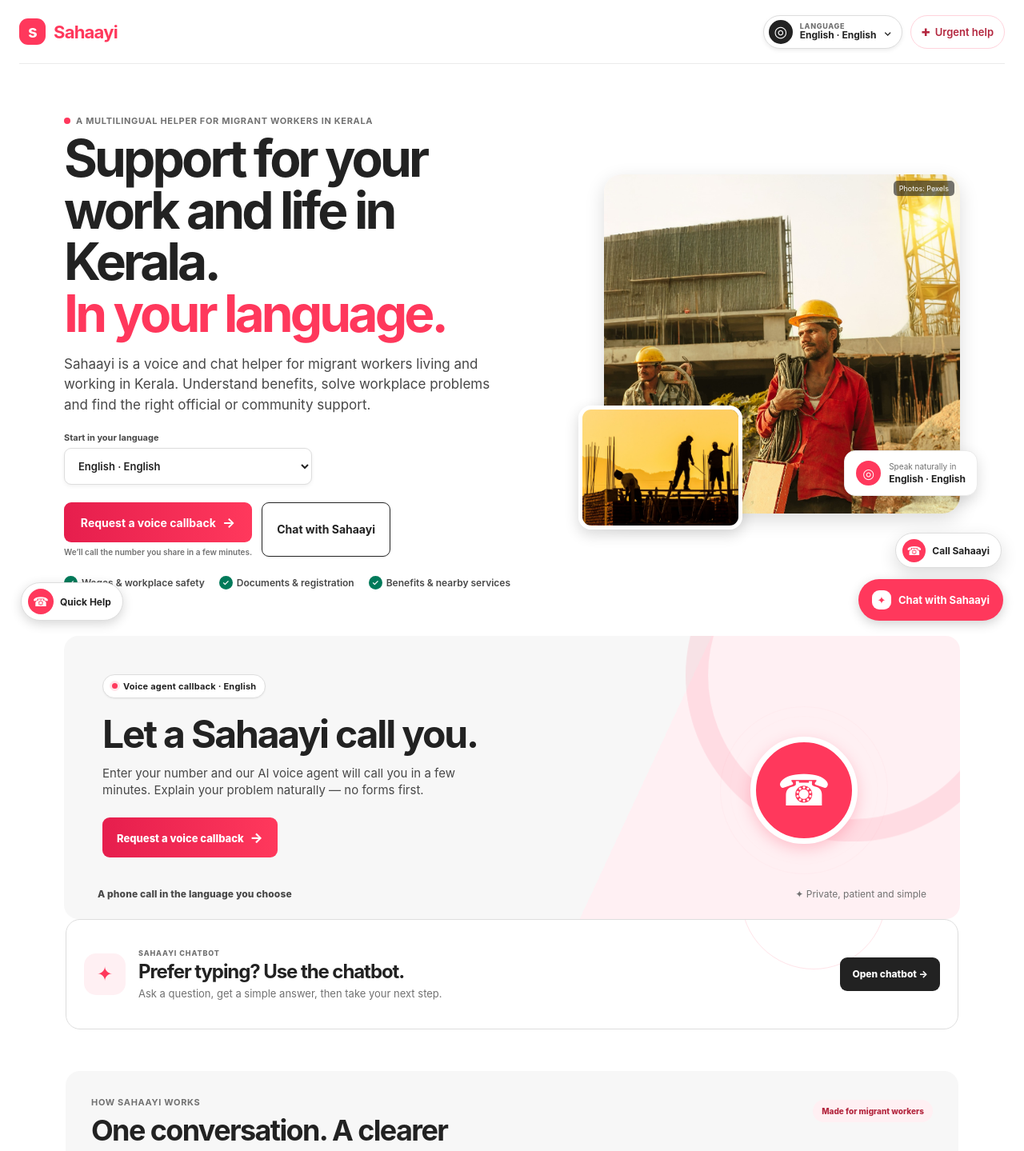
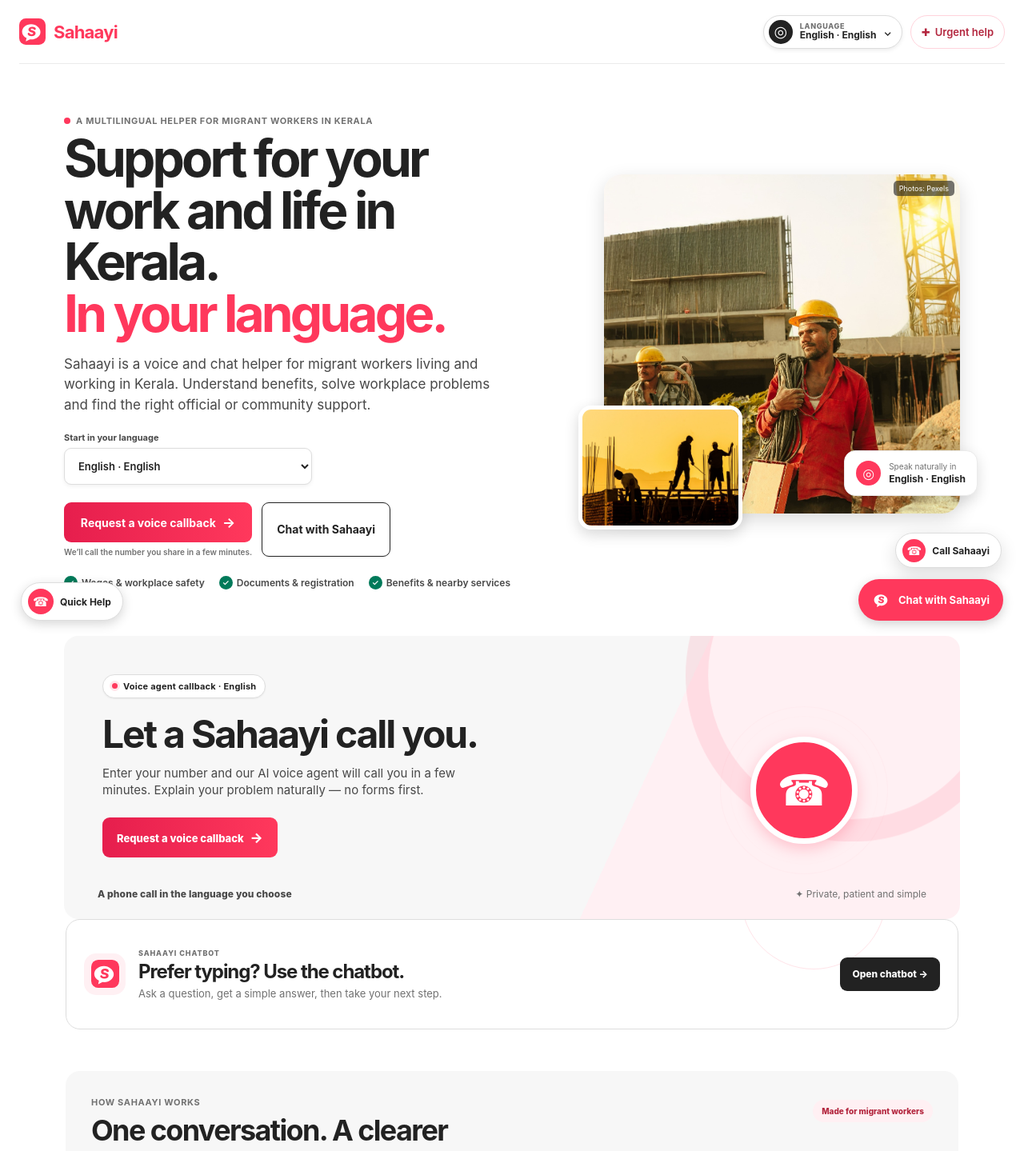
Before and after one commit to MSharooq/CodexNightline, a React (Vite) app: page / in a window 1280 px wide. Shown: the top 1439 px of the page at 80% size. Built offline with nearby package versions, Linux system fonts and the light colour scheme.

Commit message:
feat: use Sahaayi logo across the app

```diff
--- a/src/App.tsx
+++ b/src/App.tsx
@@ -355,7 +355,7 @@
         </section>
 
         <section className="chat-spotlight" aria-label="Chat with Sahaayi AI">
-          <div className="chat-spotlight-icon">✦</div>
+          <div className="chat-spotlight-icon"><img className="sahaayi-logo" src="/icons/sahaayi-icon.svg" alt="" /></div>
           <div className="chat-spotlight-copy"><span className="chat-kicker">Sahaayi chatbot</span><h2>Prefer typing? Use the chatbot.</h2><p>Ask a question, get a simple answer, then take your next step.</p></div>
           <button type="button" onClick={() => setChatOpen(true)}>Open chatbot <span>→</span></button>
         </section>
@@ -422,7 +422,7 @@
   return (
     <div className="app-shell">
       <header className="topbar">
-        <button type="button" className="brand" onClick={() => setPage('home')} aria-label="Sahaayi home"><span className="brand-mark">s</span><span>Sahaayi</span></button>
+        <button type="button" className="brand" onClick={() => setPage('home')} aria-label="Sahaayi home"><img className="brand-logo" src="/icons/sahaayi-icon.svg" alt="" /><span>Sahaayi</span></button>
         <div className="top-actions">
           <div className="language-menu notranslate" translate="no">
             <button className="language-switch" type="button" onClick={() => setLanguageOpen((open) => !open)}><span className="language-icon">◎</span><span className="language-copy"><small>Language</small><strong>{language.label}<span className="hide-on-small"> · {language.name}</span></strong></span><span>⌄</span></button>
@@ -435,7 +435,7 @@
       <div className="content-wrap">{renderPage()}</div>
 
       <footer className="site-footer">
-        <div className="site-footer-inner"><div className="footer-brand"><span className="brand-mark">s</span><div><strong>Sahaayi</strong><small>A multilingual helper for workers in Kerala</small></div></div><div className="footer-note"><strong>Privacy</strong><p>How Sahaayi uses your number: only to request the callback you approve. Please do not share bank or identity numbers in chat.</p></div><div className="footer-note emergency"><strong>Not an emergency service</strong><p>For immediate danger or a serious medical emergency, seek urgent local help first.</p></div></div>
+        <div className="site-footer-inner"><div className="footer-brand"><img className="brand-logo" src="/icons/sahaayi-icon.svg" alt="" /><div><strong>Sahaayi</strong><small>A multilingual helper for workers in Kerala</small></div></div><div className="footer-note"><strong>Privacy</strong><p>How Sahaayi uses your number: only to request the callback you approve. Please do not share bank or identity numbers in chat.</p></div><div className="footer-note emergency"><strong>Not an emergency service</strong><p>For immediate danger or a serious medical emergency, seek urgent local help first.</p></div></div>
       </footer>
 
       {page !== 'dashboard' && <nav className="bottom-nav" aria-label="Main navigation">
@@ -455,7 +455,7 @@
       {showCaseSheet && <CaseSheet result={caseDraft} onClose={() => { setShowCaseSheet(false); setCaseDraft(null) }} onCreate={createCase} />}
       {isCallbackOpen && <CallbackSheet language={language.name} onClose={() => setCallbackOpen(false)} onSuccess={(message) => { setCallbackOpen(false); notify(message) }} />}
       {page !== 'dashboard' && <button type="button" className="call-launcher" onClick={() => { setChatOpen(false); setCallbackOpen(true) }} aria-label="Request a call from Sahaayi"><span>☎</span><strong>Call Sahaayi</strong></button>}
-      {page !== 'dashboard' && <button type="button" className="chat-launcher" onClick={() => setChatOpen(true)} aria-label="Open Sahaayi chat"><span>✦</span><strong>Chat with Sahaayi</strong></button>}
+      {page !== 'dashboard' && <button type="button" className="chat-launcher" onClick={() => setChatOpen(true)} aria-label="Open Sahaayi chat"><span><img className="sahaayi-logo" src="/icons/sahaayi-icon.svg" alt="" /></span><strong>Chat with Sahaayi</strong></button>}
       {page !== 'dashboard' && <button type="button" className="quick-help-launcher" onClick={() => setQuickHelpOpen(true)} aria-label="Open Kerala quick help"><span>☎</span><strong>Quick Help</strong></button>}
       {isChatOpen && <Chatbot language={language.name} onClose={() => setChatOpen(false)} onRequestCallback={() => { setChatOpen(false); setCallbackOpen(true) }} />}
       {isQuickHelpOpen && <QuickHelpSheet onClose={() => setQuickHelpOpen(false)} />}
@@ -506,7 +506,7 @@
   }
 
   return <aside className="chat-panel" role="dialog" aria-modal="false" aria-label="Chat with Sahaayi">
-    <header className="chat-header"><div><span className="chat-avatar">✦</span><div><strong>Sahaayi</strong><small>Here to help in {language}</small></div></div><button type="button" onClick={onClose} aria-label="Close chat">×</button></header>
+    <header className="chat-header"><div><span className="chat-avatar"><img className="sahaayi-logo" src="/icons/sahaayi-icon.svg" alt="" /></span><div><strong>Sahaayi</strong><small>Here to help in {language}</small></div></div><button type="button" onClick={onClose} aria-label="Close chat">×</button></header>
     <div className="chat-messages" aria-live="polite">
       {messages.map((message) => <div className={`chat-message ${message.role}`} key={message.id}>{message.content}</div>)}
       {isSending && <div className="chat-message assistant typing" aria-label="Sahaayi is typing"><span /><span /><span /></div>}
@@ -729,7 +729,7 @@
   const visibleQueue = queue.filter((item) => filter === 'all' || (filter === 'urgent' ? Boolean(item.urgency) : item.status === 'Awaiting you'))
   const urgent = queue.filter((item) => item.urgency).length
   return <main className="dashboard-page">
-    <aside className="dashboard-nav"><button type="button" className="brand"><span className="brand-mark">s</span><span>Sahaayi</span></button><p className="dashboard-role">Support workspace</p><button className="dashboard-nav-item selected" type="button">◫ Case inbox <span>{queue.length}</span></button><button className="dashboard-nav-item" type="button">✦ My assignments</button><button className="dashboard-nav-item" type="button">⌁ Service directory</button><button className="dashboard-nav-item" type="button">▥ Insights</button><button className="exit-dashboard" type="button" onClick={onExit}>← Worker app</button></aside>
+    <aside className="dashboard-nav"><button type="button" className="brand"><img className="brand-logo" src="/icons/sahaayi-icon.svg" alt="" /><span>Sahaayi</span></button><p className="dashboard-role">Support workspace</p><button className="dashboard-nav-item selected" type="button">◫ Case inbox <span>{queue.length}</span></button><button className="dashboard-nav-item" type="button">✦ My assignments</button><button className="dashboard-nav-item" type="button">⌁ Service directory</button><button className="dashboard-nav-item" type="button">▥ Insights</button><button className="exit-dashboard" type="button" onClick={onExit}>← Worker app</button></aside>
     <section className="dashboard-main"><header className="dashboard-header"><div><p className="eyebrow">Caseworker dashboard</p><h1>Good morning, Anjali.</h1></div><div className="dashboard-header-actions"><button type="button">⌕ Search</button><span className="agent-avatar">A</span></div></header>
       <section className="metrics"><article><span className="metric-icon blue">◫</span><div><strong>{queue.length}</strong><p>New cases</p></div><span className="metric-change">+3 today</span></article><article><span className="metric-icon danger">✚</span><div><strong>{urgent}</strong><p>Urgent review</p></div><span className="metric-change danger-text">Needs attention</span></article><article><span className="metric-icon mint">✓</span><div><strong>18</strong><p>Resolved this week</p></div><span className="metric-change">+24%</span></article></section>
       <section className="inbox-heading"><div><h2>Incoming cases</h2><p>AI-generated summaries must be reviewed before action.</p></div><div className="filters"><button type="button" className={filter === 'all' ? 'filter-active' : ''} onClick={() => setFilter('all')}>All cases</button><button type="button" className={filter === 'urgent' ? 'filter-active' : ''} onClick={() => setFilter('urgent')}>Urgent</button><button type="button" className={filter === 'unassigned' ? 'filter-active' : ''} onClick={() => setFilter('unassigned')}>Needs worker reply</button></div></section>
```
Also changed, not shown: src/index.css.
